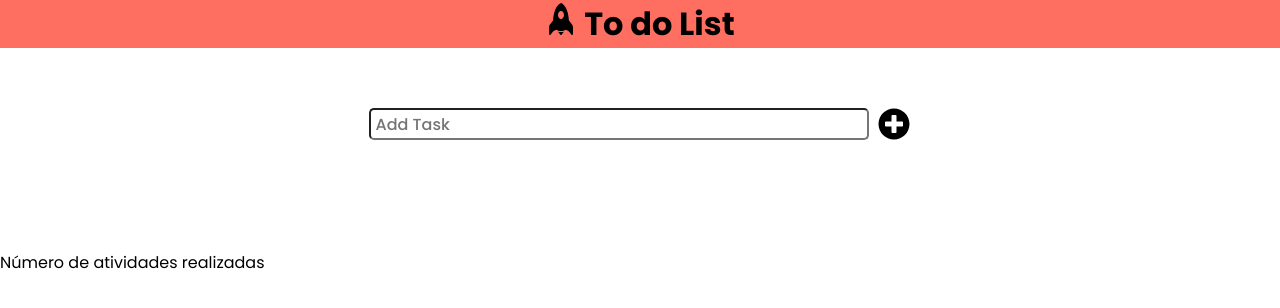
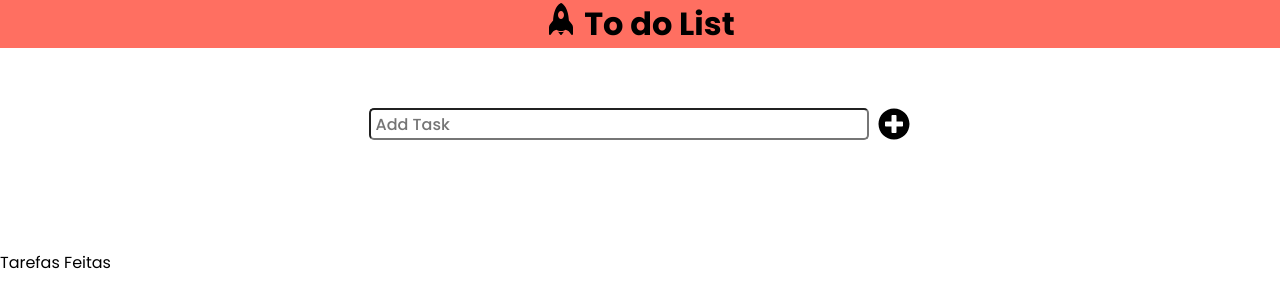
Before and after one commit to jeffmmartins/task-manager, a React (Create React App) app: page / in a window 1280 px wide. Shown: the top 308 px of the page. Built offline with nearby package versions, Linux system fonts and the light colour scheme.

Commit message:
feat: footer component updated

```diff
--- a/src/components/Footer/Footer.tsx
+++ b/src/components/Footer/Footer.tsx
@@ -2,7 +2,7 @@ export const Footer = () => {
     return(
         <>
         <footer>
-            Número de atividades realizadas
+            <p>Tarefas Feitas</p>
         </footer>
         </>
     )
```
